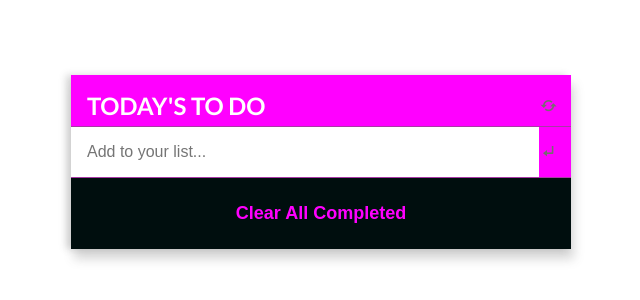
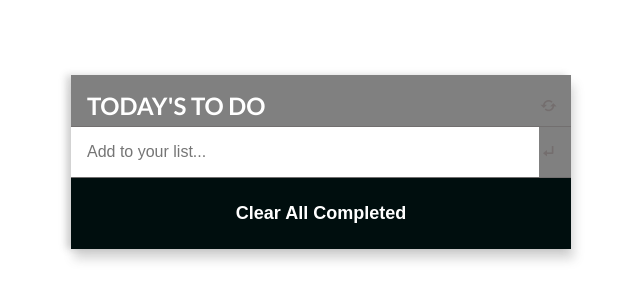
Before and after one commit to adarachel/to-do-project, a website with bundled scripts: page src/index.html in a window 1280 px wide. Shown: the part 238-538 px from the top of the page, without its empty margins (319-959 px from the left). Built offline with nearby package versions, Linux system fonts and the light colour scheme.

```diff
--- a/src/style.css
+++ b/src/style.css
@@ -48,7 +48,7 @@
 }
 
 .container {
-  background-color: magenta;
+  background-color: gray;
   width: 100%;
   max-width: 500px;
   box-shadow: 3px 10px 10px rgba(75, 72, 72, 0.219), -5px 0 7px rgba(75, 72, 72, 0.219);
@@ -100,7 +100,7 @@
 }
 
 .clear button {
-  color: magenta;
+  color: white;
   font-size: large;
   font-weight: 800;
   border: none;
```
Also changed, not shown: dist/index.html, dist/main.js, dist/runtime.js.
